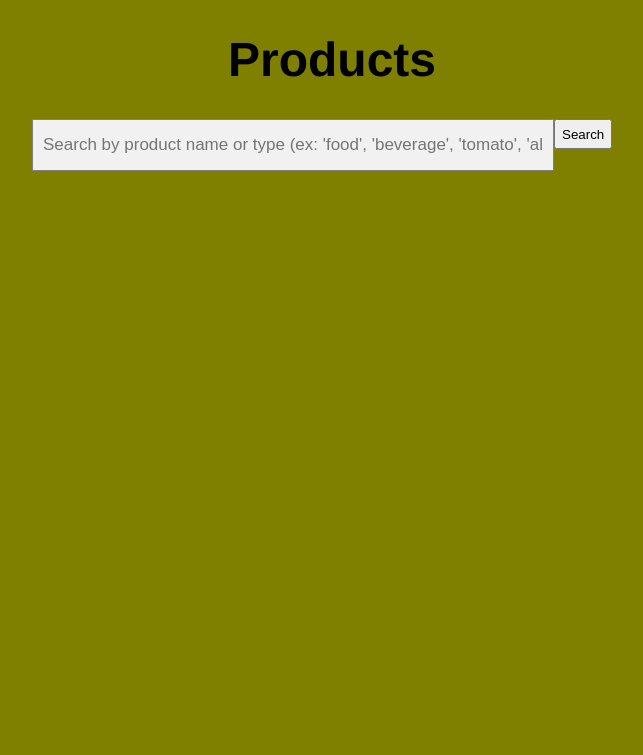
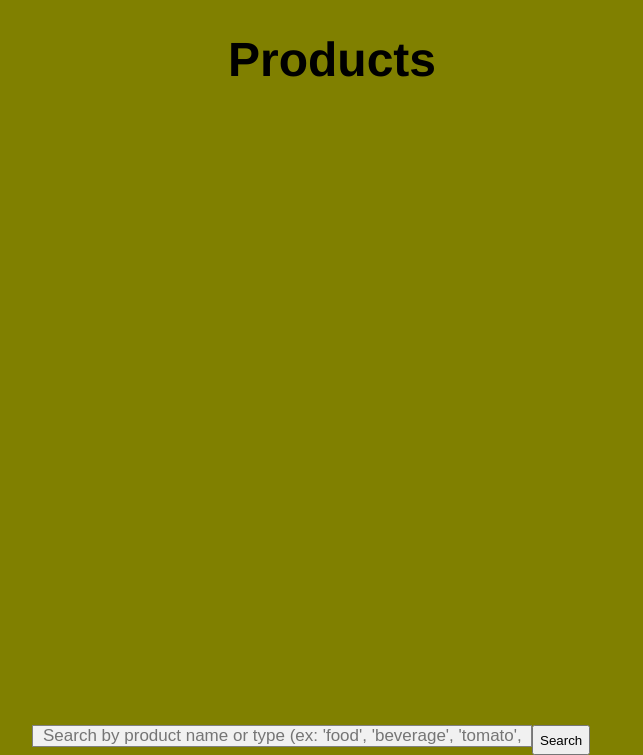
Before and after one commit to lkosmin/CS-425-Final-Project, a Flask app: page /customer in a window 1280 px wide. Shown: the part 45-800 px from the top of the page, without its empty margins (308-951 px from the left). Run offline with Flask 2, Linux system fonts and the light colour scheme.

```diff
--- a/static/css/styles.css
+++ b/static/css/styles.css
@@ -71,10 +71,17 @@ h3 {
 
 /* customer search css*/
 
-/** {
+* {
   box-sizing: border-box;
-}*/
-form.searchProd input[type=text] {
+}
+form.searchProd{
+  position: fixed;
+  bottom: 0;
+  left: 0;
+  right: 0;
+  display: flex;
+}
+form.searchProd input {
   padding: 10px;
   font-size: 17px;
   border: 1px solid grey;
--- a/templates/customer.html
+++ b/templates/customer.html
@@ -25,7 +25,7 @@
         <h1><center>Products</center></h1>
         <form class="searchProd" method="post" action=""
          style="margin:auto;max-width:600px">
-            <input type="text" placeholder="Search by product name or type (ex: 'food', 'beverage', 'tomato', 'all')" name="product" style="height:30px; width:500px">
+            <input type="text" placeholder="Search by product name or type (ex: 'food', 'beverage', 'tomato', 'all')" name="product" style="height:9px; width:500px">
             <button type="submit" style="height:30px">Search
             </button>
         </form>
```
